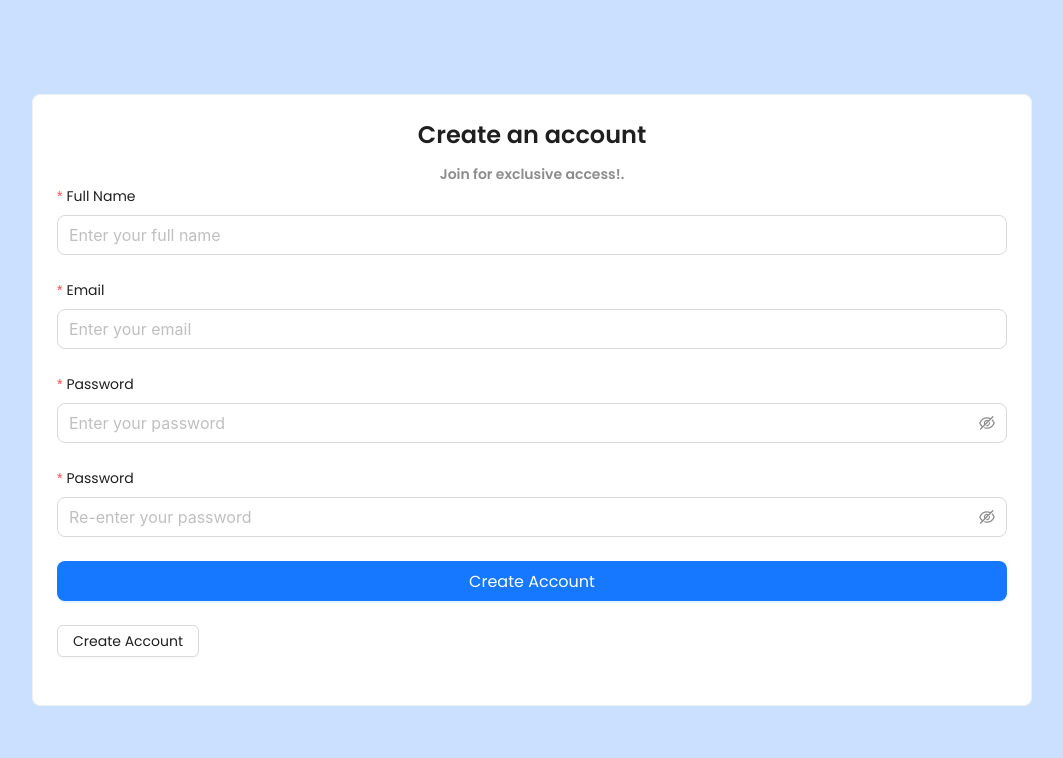
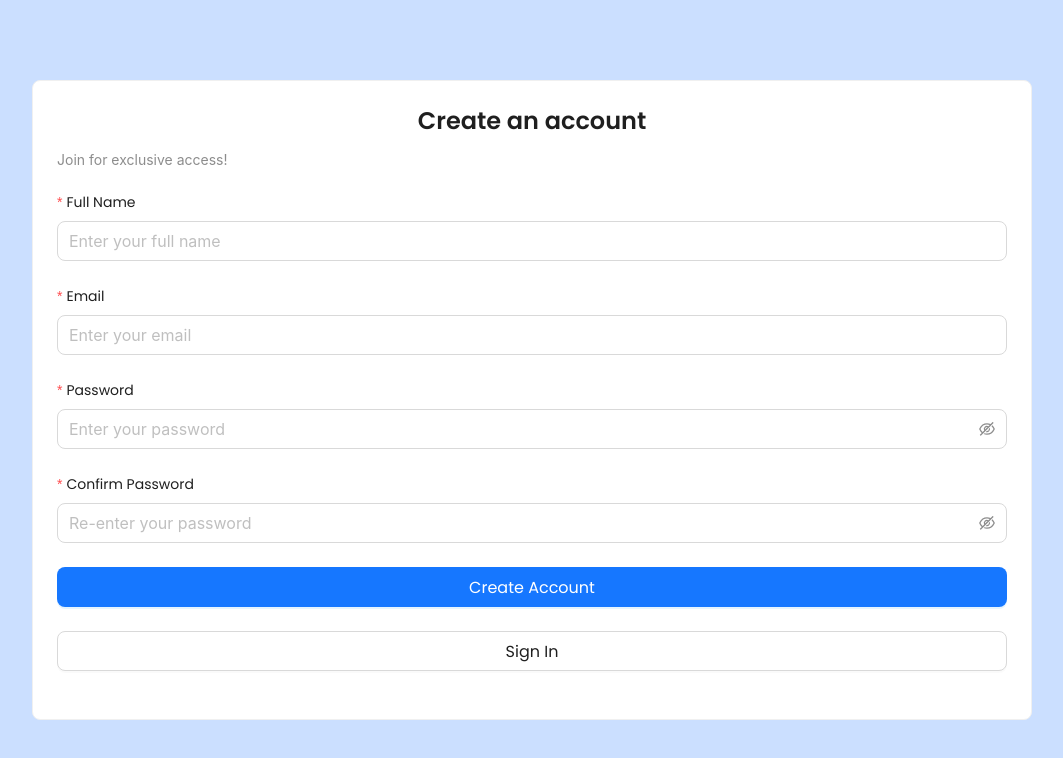
Before and after one commit to patel-vansh1607/captsone-mod-5, a React (Vite) app in the folder login/client/login/: page / in a window 1280 px wide. Shown: the top 758 px of the page, without its empty margins (108-1171 px from the left). Built offline with nearby package versions, Linux system fonts and the light colour scheme.

Commit message:
fixing all errros

```diff
--- a/login/client/login/src/Auth/Register.jsx
+++ b/login/client/login/src/Auth/Register.jsx
@@ -1,102 +1,104 @@
-import React from 'react'
-import { Card, Flex, Typography, Form, Input, Button } from 'antd';
-import { p } from 'framer-motion/client';
-
-
-
+import React from 'react';
+import { Card, Typography, Form, Input, Button } from 'antd';
+import { Link } from 'react-router-dom';
 const Register = () => {
-
   const handleRegister = (values) => {
-        console.log(values)
-    }
-
+    console.log(values);
+  };
 
   return (
     <div>
-      <Card className='form-container'>
-        <Flex>
-            <Flex vertical flex={1}>
-                <Typography.Title level={3} strong className='title'>Create an account</Typography.Title>
-                <Typography.Text type="secondary" strong className='slogan'>Join for exclusive access!.</Typography.Text>
-                <Form
-                layout='vertical'
-                 onFinish={handleRegister}
-                 autoComplete='off'
-                 >
+      <Card className="form-container" >
+        <Typography.Title level={3} className="title">
+          <strong>Create an account</strong>
+        </Typography.Title>
+        <Typography.Text type="secondary" className="slogan">
+          Join for exclusive access!
+        </Typography.Text>
+
+        <Form layout="vertical" onFinish={handleRegister} autoComplete="off" style={{ marginTop: 20 }}>
           <Form.Item
             label="Full Name"
             name="name"
             rules={[
               {
                 required: true,
-                        message: 'Please enter your full name'
-                    }
+                message: 'Please enter your full name',
+              },
             ]}
           >
-                    <Input size="large" placeholder='Enter your full name' />
+            <Input size="large" placeholder="Enter your full name" />
           </Form.Item>
+
           <Form.Item
             label="Email"
             name="email"
             rules={[
               {
                 required: true,
-                        message: 'Please enter your email'
+                message: 'Please enter your email',
               },
               {
                 type: 'email',
-                        message: 'The input is not valid E-mail!'
-                    }
+                message: 'The input is not a valid E-mail!',
+              },
             ]}
           >
-                    <Input size="large" placeholder='Enter your email' />
+            <Input size="large" placeholder="Enter your email" />
           </Form.Item>
+
           <Form.Item
             label="Password"
             name="password"
             rules={[
               {
                 required: true,
-                        message: 'Please enter your password'
-                    }
+                message: 'Please enter your password',
+              },
             ]}
           >
-                    <Input.Password size="large" placeholder='Enter your password' />
+            <Input.Password size="large" placeholder="Enter your password" />
           </Form.Item>
+
           <Form.Item
-                label="Password "
+            label="Confirm Password"
             name="passwordConfirm"
             rules={[
               {
                 required: true,
-                        message: 'Please confirm your password'
-                    }
+                message: 'Please confirm your password',
+              },
             ]}
           >
-                    <Input.Password size="large" placeholder='Re-enter your password' />
+            <Input.Password size="large" placeholder="Re-enter your password" />
           </Form.Item>
+
           <Form.Item>
             <Button
-                        type='primary'
-                        htmlType='submit'
-                        size='large'
-                        className='btn'>Create Account</Button>
+            type="primary"
+            htmlType="submit"
+            size="large"
+            block
+            className='btn'>
+              Create Account
+            </Button>
           </Form.Item>
+
           <Form.Item>
-                        <Button>Create Account</Button>
+            <Link to= "/login">
+            <Button
+            size="large"
+            block
+            className='btn'>
+              Sign In
+            </Button>
+            </Link>
           </Form.Item>
+
         </Form>
-            </Flex>
-
-
-
-
-            <Flex></Flex>
-
-        </Flex>
       </Card>
     </div>
-  )
-}
+  );
+};
 
-export default Register
+export default Register;
```
Lines whose indentation alone changed are shown as unchanged.
